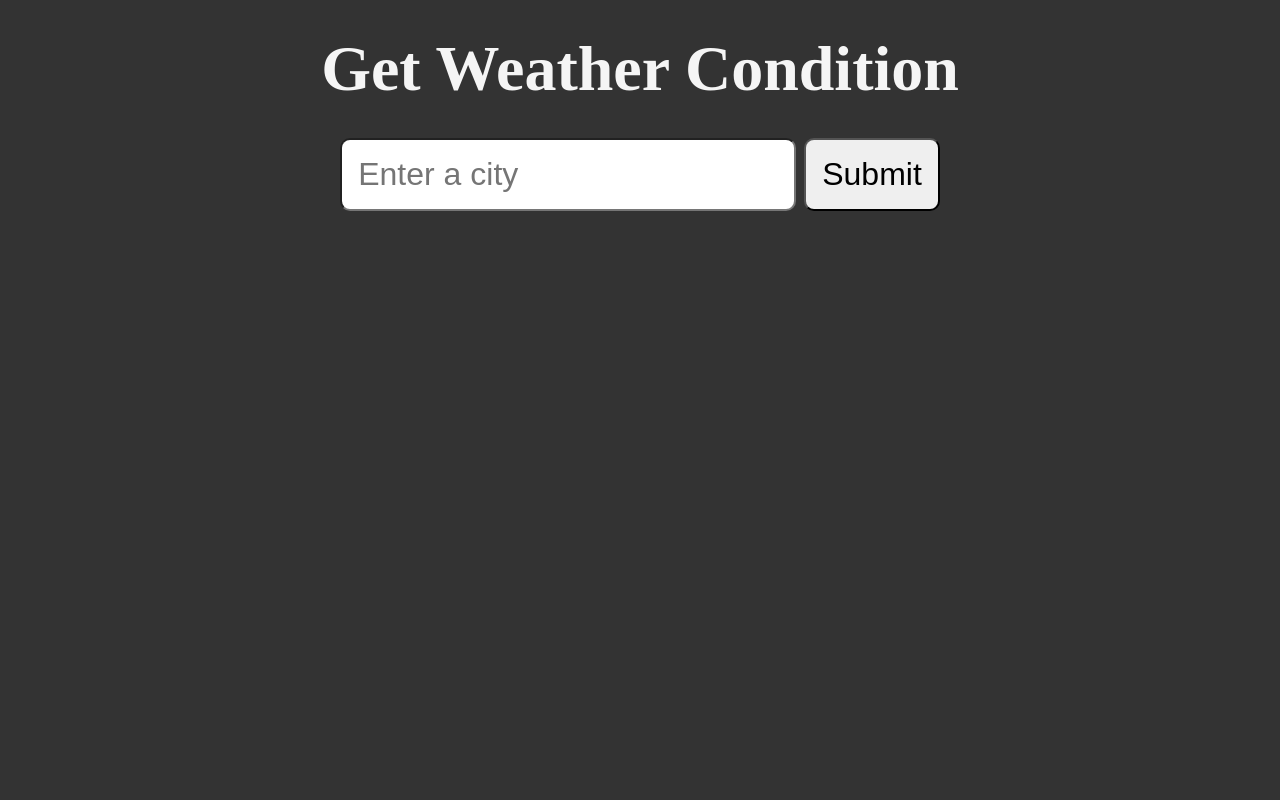
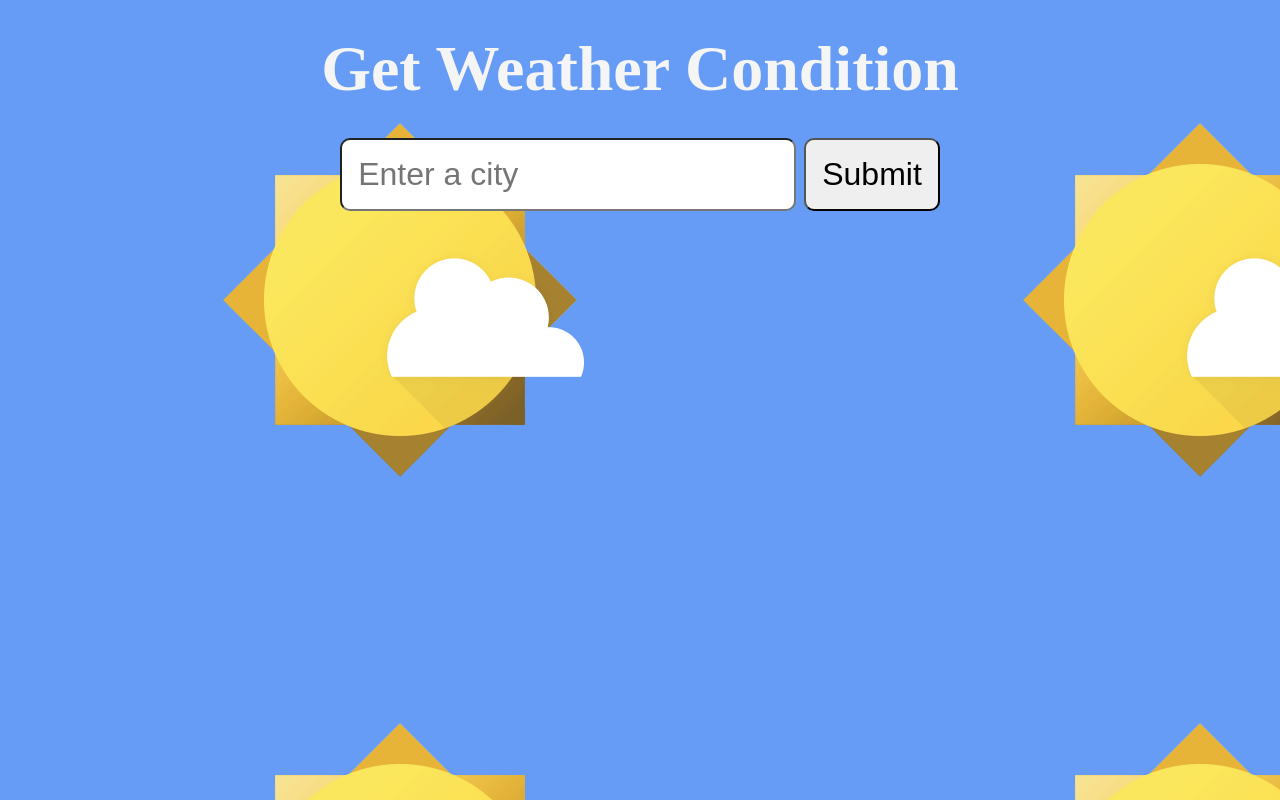
Before and after one commit to jaisoni138/weatherapp-python, a Flask app: page / in a window 1280 px wide. Run offline with Flask 3, Linux system fonts and the light colour scheme.

Commit message:
Update style.css

```diff
--- a/static/css/style.css
+++ b/static/css/style.css
@@ -6,7 +6,7 @@
 
 body {
     padding: 2rem;
-    background-color: #333;
+    background-image: url("static/css/d9007ca97b73bfec309484472ad05319.gif");
     color: whitesmoke;
     min-height: 100vh;
     display: flex;
```
